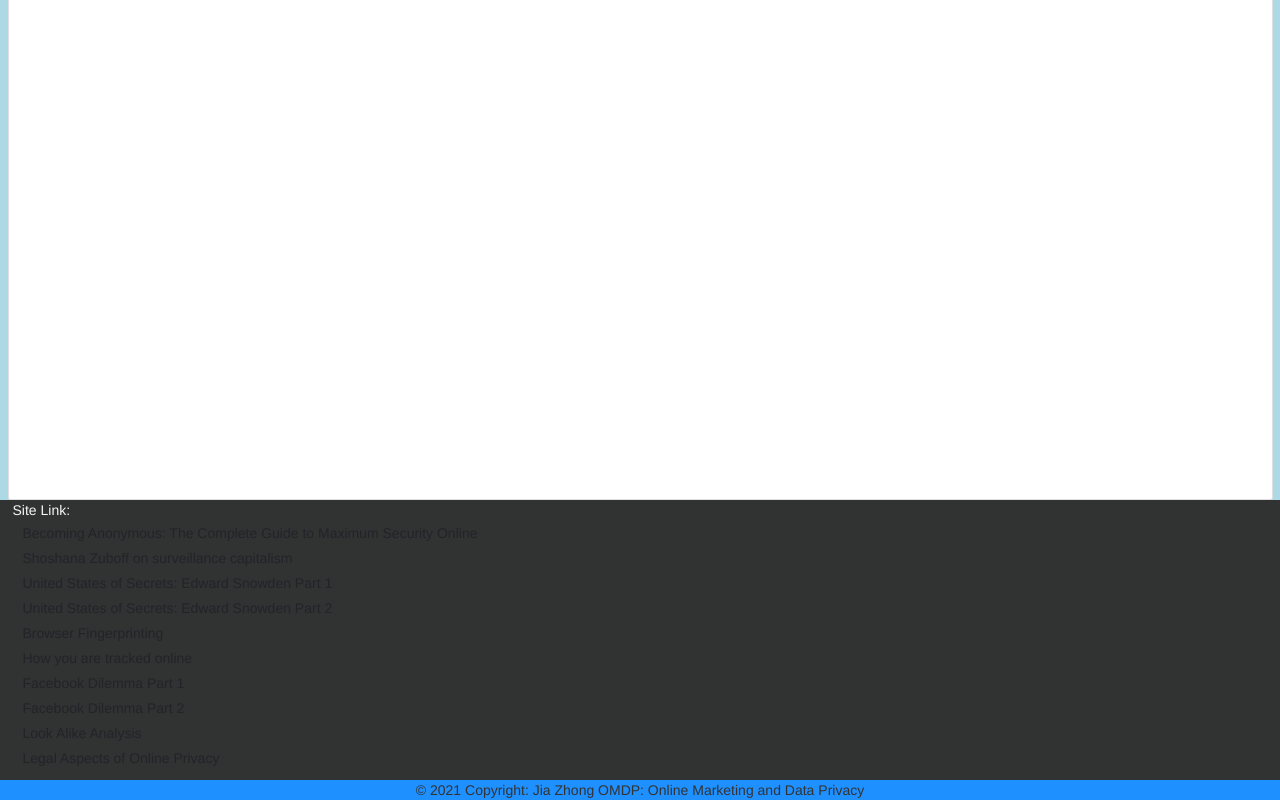
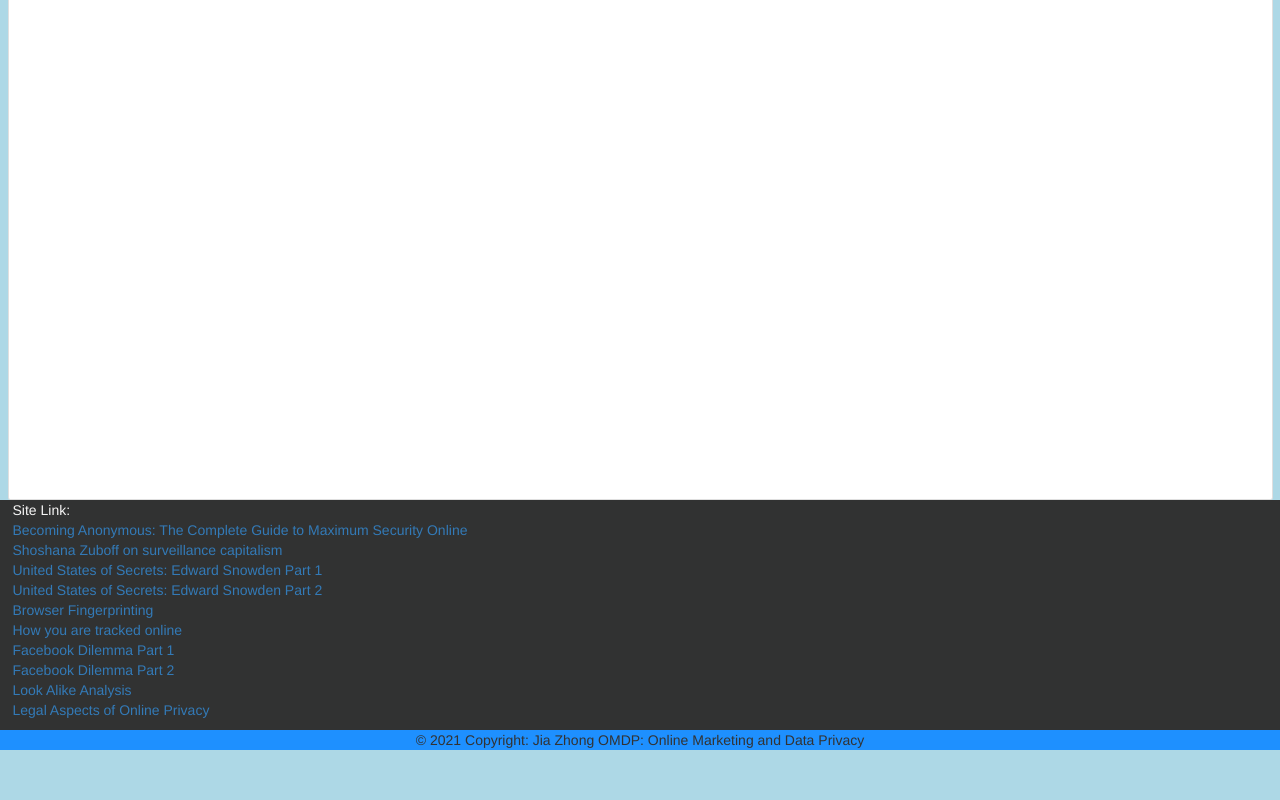
Before and after one commit to JiaLongZhong/OMDP, a plain HTML site: page index.html in a window 1280 px wide. Shown: the part 384-1184 px from the top of the page. After the commit the page ends 1134 px from the top, so only its background shows below. Drawn offline with nearby package versions, Linux system fonts and the light colour scheme.

Commit message:
Fixed footer error (index.html)

```diff
--- a/index.html
+++ b/index.html
@@ -89,16 +89,16 @@
         <div class="col" style="background-color: rgba(0, 0, 0, 0.8);">
             <ul style="list-style-type:none;">
                 <li style="color:whitesmoke" >Site Link:</li>
-                <li><a class="dropdown-item" href="Anonymous.html">Becoming Anonymous: The Complete Guide to Maximum Security Online</a></li>
-                <li><a class="dropdown-item" href="Capitalism.html">Shoshana Zuboff on surveillance capitalism</a></li>
-                <li><a class="dropdown-item" href="Edward1.html">United States of Secrets: Edward Snowden Part 1</a></li>
-                <li><a class="dropdown-item" href="Edward2.html">United States of Secrets: Edward Snowden Part 2</a></li>
-                <li><a class="dropdown-item" href="Browser_Fingerprinting.html">Browser Fingerprinting</a></li>
-                <li><a class="dropdown-item" href="Tracked.html">How you are tracked online</a></li>
-                <li><a class="dropdown-item" href="Facebook1.html">Facebook Dilemma Part 1</a></li>
-                <li><a class="dropdown-item" href="Fackbook2.html">Facebook Dilemma Part 2</a></li>
-                <li><a class="dropdown-item" href="Analysis.html">Look Alike Analysis</a></li>
-                <li><a class="dropdown-item" href="Privacy.html">Legal Aspects of Online Privacy</a></li>
+                <li><a href="Anonymous.html">Becoming Anonymous: The Complete Guide to Maximum Security Online</a></li>
+                <li><a href="Capitalism.html">Shoshana Zuboff on surveillance capitalism</a></li>
+                <li><a href="Edward1.html">United States of Secrets: Edward Snowden Part 1</a></li>
+                <li><a href="Edward2.html">United States of Secrets: Edward Snowden Part 2</a></li>
+                <li><a href="Browser_Fingerprinting.html">Browser Fingerprinting</a></li>
+                <li><a href="Tracked.html">How you are tracked online</a></li>
+                <li><a href="Facebook1.html">Facebook Dilemma Part 1</a></li>
+                <li><a href="Fackbook2.html">Facebook Dilemma Part 2</a></li>
+                <li><a href="Analysis.html">Look Alike Analysis</a></li>
+                <li><a href="Privacy.html">Legal Aspects of Online Privacy</a></li>
             </ul>
             <div class="text-center" style="background-color:dodgerblue;">
                 © 2021 Copyright: Jia Zhong OMDP: Online Marketing and Data Privacy
```
